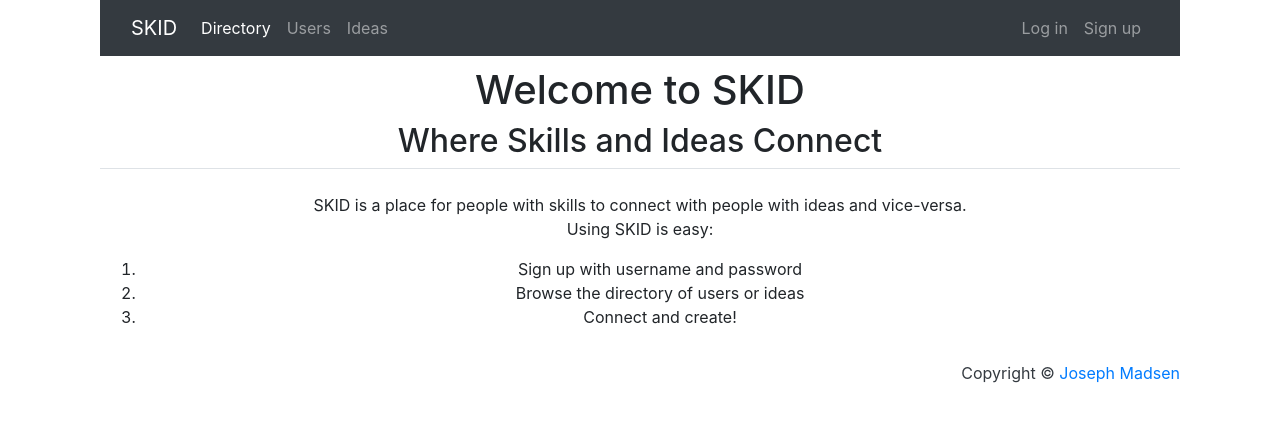
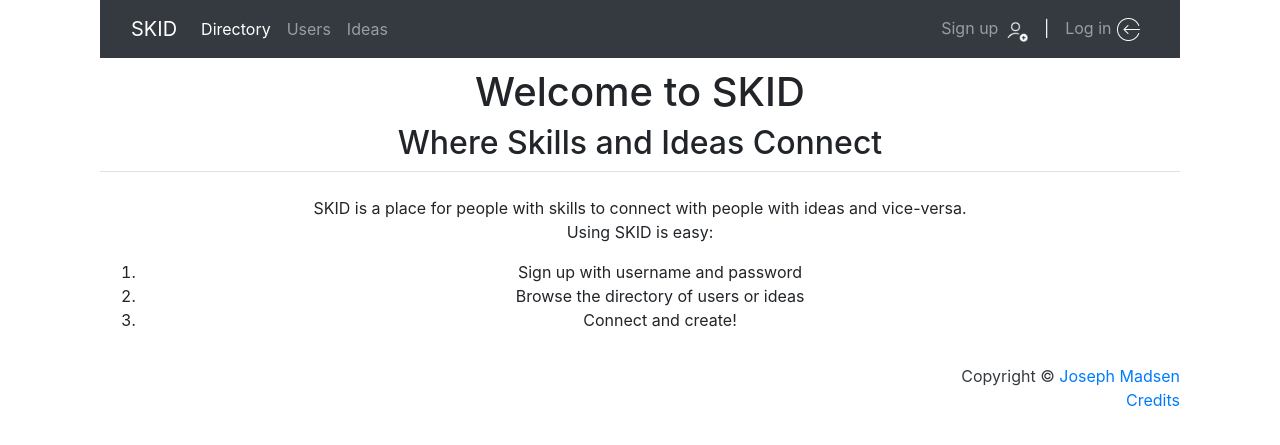
Before and after one commit to josephmads/skid, a Django app: page / in a window 1280 px wide. Shown: the top 445 px of the page. Run offline with Django 4.2, Linux system fonts and the light colour scheme; some libraries are stand-ins or nearby versions.

Commit message:
feat: adds icons for login, logout, etc. adds credits page. rearranges base pages.

```diff
--- a/directory/views.py
+++ b/directory/views.py
@@ -1,17 +1,12 @@
 from django.contrib.auth import get_user_model
-from django.contrib import messages
 from django.core.paginator import Paginator
-from django.shortcuts import get_object_or_404, render, HttpResponse
-from django.views.generic import TemplateView
+from django.shortcuts import get_object_or_404, render
 
 from users.models import Idea, Profile, Skill, Material, WorkType
 
 User=get_user_model()
 
 # Create your views here.
-
-class HomePage(TemplateView):
-    template_name = 'directory/home.html'
 
 def directory(request):
     """
--- a/skid/urls.py
+++ b/skid/urls.py
@@ -15,12 +15,13 @@ Including another URLconf
 """
 from django.contrib import admin
 from django.urls import include, path
-from directory import views
+from users.views import Credits, HomePage
 
 urlpatterns = [
     path('admin/', admin.site.urls),
     path('accounts/', include('allauth.urls')),
-    path('', views.HomePage.as_view(), name='home'),
+    path('', HomePage.as_view(), name='home'),
+    path('credits/', Credits.as_view(), name='credits'),
     path('directory/', include('directory.urls')),
     path('users/', include('users.urls')),
 ]
--- a/users/static/css/styles.css
+++ b/users/static/css/styles.css
@@ -1,6 +1,11 @@
 body {
 	max-width: 1080px;
 	margin: auto;
+}
+
+.icon {
+	height: 25px;
+	width: 25px;
 }
 
 .spacer {
--- a/users/templates/base.html
+++ b/users/templates/base.html
@@ -31,12 +31,14 @@
 
       <div class="navbar-nav ml-auto">
         {% if user.is_authenticated %}
-          <a class="nav-link" href="{% url 'users:profile' user.id %}">{{ user }}</a>
+          <a class="nav-link" href="{% url 'users:profile' user.id %}">{{ user }} <img class="icon" src="{% static 'images/user.png' %}" alt="login"></a>
           <li class="nav-link active">|</li>
-          <a class="nav-link" href="{% url 'account_logout' %}">Log out</a>
+          <a class="nav-link" href="{% url 'account_logout' %}">Log out <img class="icon" src="{% static 'images/logout.png' %}" alt="login"></a>
         {% else %}
-          <a class="nav-item nav-link" href="{% url 'account_login' %}">Log in</a>
-          <a class="nav-item nav-link" href="{% url 'account_signup' %}">Sign up</a>
+          <a class="nav-item nav-link" href="{% url 'account_signup' %}">Sign up <img class="icon" src="{% static 'images/signup.png' %}" alt="login"></a>
+          <li class="nav-link active">|</li>
+          <a class="nav-item nav-link" href="{% url 'account_login' %}">Log in <img class="icon" src="{% static 'images/login.png' %}" alt="login"></a>
+
         {% endif %}
       </div>
 
@@ -64,6 +66,7 @@
 <!-- Footer -->
   <footer class="py-3 bg-grey">
     <p class="m-0 text-dark text-right ">Copyright &copy; <a href="https://www.josephmadsen.com">Joseph Madsen</a></p>
+    <p class="m-0 text-dark text-right "><a href="{% url 'credits' %}">Credits</a></p>
   </footer>
 </body>
 </html>
--- a/users/views.py
+++ b/users/views.py
@@ -1,15 +1,24 @@
 from django.contrib.auth import get_user_model
 from django.contrib.auth.decorators import login_required
 from django.contrib import messages
+from django.forms.models import model_to_dict
 from django.shortcuts import render, redirect
-from django.forms.models import model_to_dict
+from django.views.generic import TemplateView
 
 from .forms import *
 from .models import Profile
 
 User=get_user_model()
 
-# Create your views here.
+# BASE VIEWS
+
+class HomePage(TemplateView):
+    template_name = 'home.html'
+
+class Credits(TemplateView):
+    template_name = 'credits.html'
+
+# USER APP VIEWS
 
 @login_required()
 def profile(request, id):
```
Also changed, not shown: users/templates/credits.html (added, +26 -0 lines), README.md, users/static/images/login.png (added), users/static/images/logout.png (added), users/static/images/signup.png (added), users/static/images/user.png (added), users/templates/home.html (renamed from directory/templates/directory/home.html).
